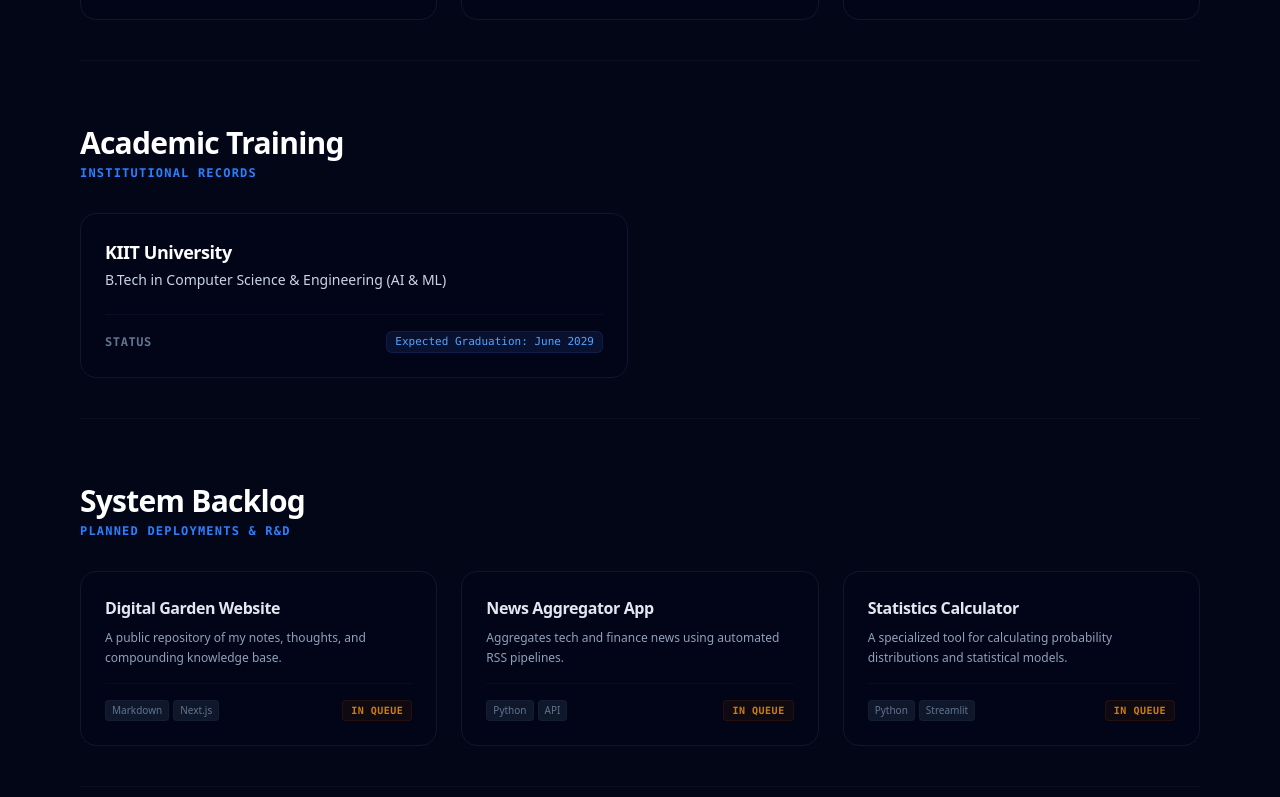
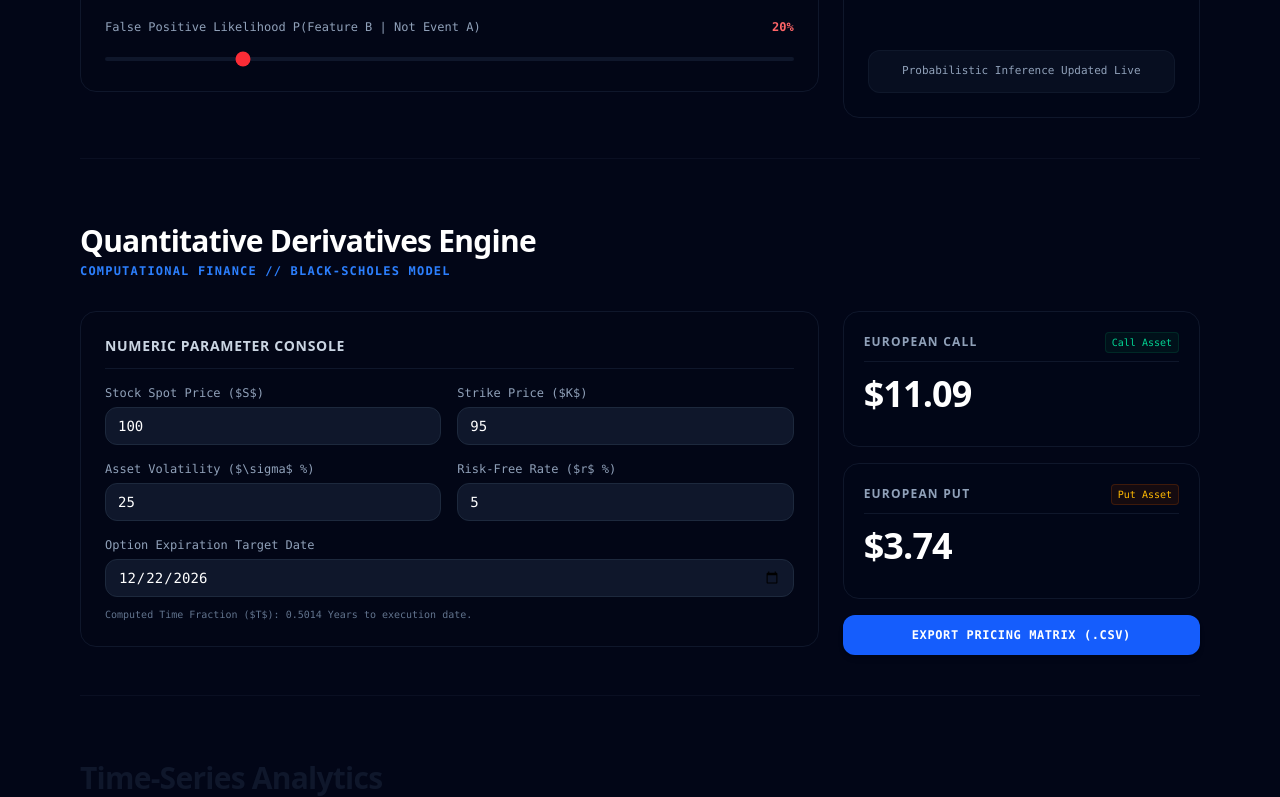
Before and after one commit to krishaanshsaxena/krishaansh-portfolio, a Next.js app: page / in a window 1280 px wide. Shown: the part 2000-2797 px from the top of the page. Built offline with nearby package versions, Linux system fonts and the light colour scheme.

Commit message:
fixed: Launched after fixinf Tailwind v4 error

```diff
--- a/app/components/BollingerWidget.tsx
+++ b/app/components/BollingerWidget.tsx
@@ -13,7 +13,7 @@ export default function BollingerWidget() {
   useEffect(() => {
     const generatedPrices = Array.from({ length: 30 }, (_, idx) =>
       100 + Math.sin(idx / 5) * 10 + Math.random() * 5
-); );
+);
     setPrices(generatedPrices);
   }, []);
 
--- a/app/page.tsx
+++ b/app/page.tsx
@@ -20,14 +20,14 @@ export default function HomePage() {
       <Skills />
       <Timeline />
 
-    {/*
+
       <BayesWidget />
-      <BlackScholesWidget />
-    */}
+       <BlackScholesWidget />
+
 
       {/* 2. Mount Time-Series Volatility Indicator Chart */}
 
-     {/* <BollingerWidget /> */}
+       <BollingerWidget />
 
       <ProjectsPreview />
       <Education />
```
